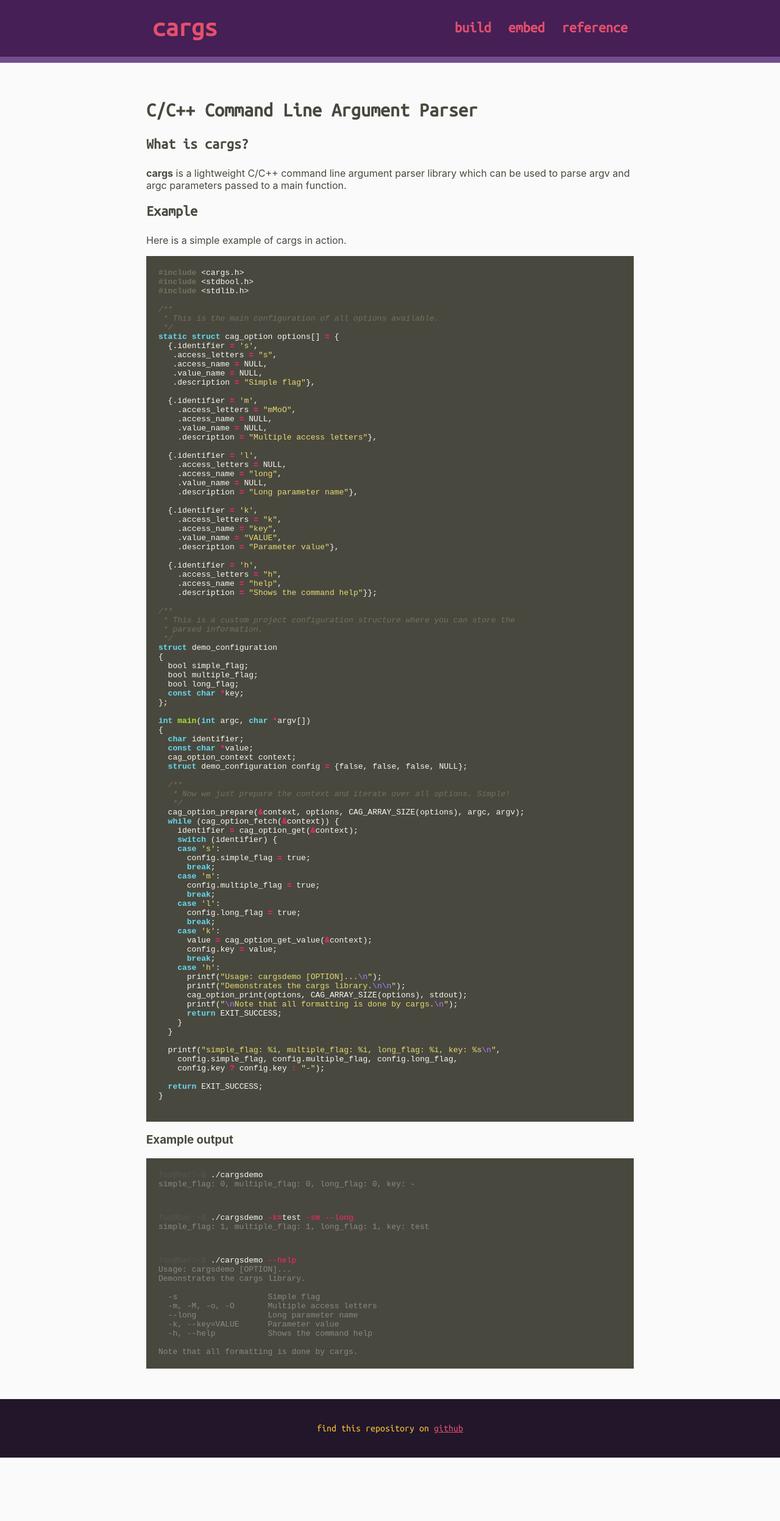
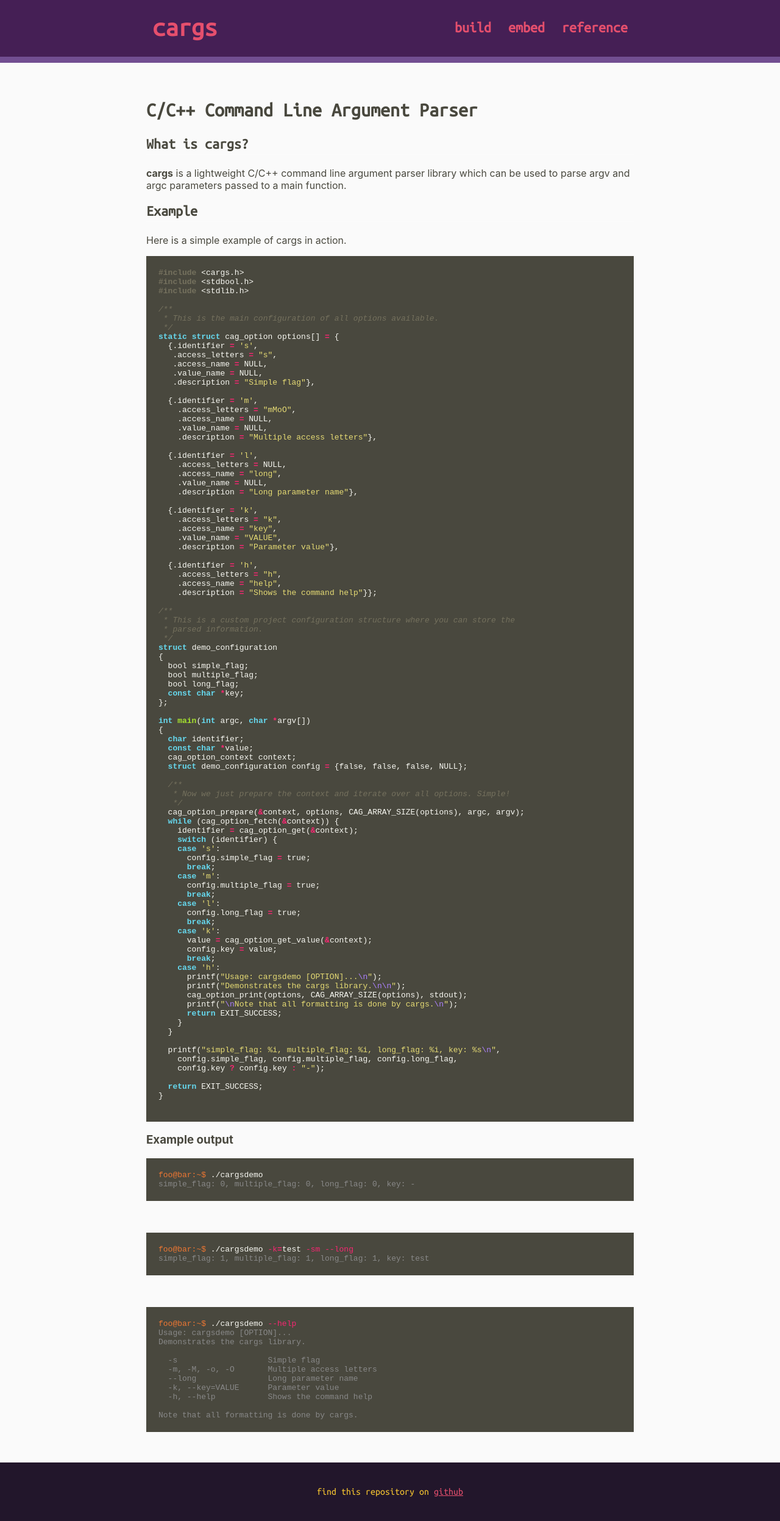
Before and after one commit to likle/cargs, a Jekyll site: the page built from docs/index.md, in a window 1280 px wide. Shown: the whole page at 61% size. Built offline with Jekyll 4.4.1, drawn with Linux system fonts in a browser that asks for light colours; before the commit the page ends 2391 px from its top, so only the background shows below that.

Commit message:
improved docs appearance of example

````diff
--- a/docs/assets/css/monakai.css
+++ b/docs/assets/css/monakai.css
@@ -50,7 +50,7 @@
   color: #888888;
 }
 .highlight .gp {
-  color: #555555;
+  color: #ee7733;
 }
 .highlight .gs {
   font-weight: bold;
--- a/docs/index.md
+++ b/docs/index.md
@@ -108,12 +108,12 @@ int main(int argc, char *argv[])
 foo@bar:~$ ./cargsdemo
 simple_flag: 0, multiple_flag: 0, long_flag: 0, key: -
 ```
-
+<br>
 ```console
 foo@bar:~$ ./cargsdemo -k=test -sm --long
 simple_flag: 1, multiple_flag: 1, long_flag: 1, key: test
 ```
-
+<br>
 ```console
 foo@bar:~$ ./cargsdemo --help
 Usage: cargsdemo [OPTION]...
````
